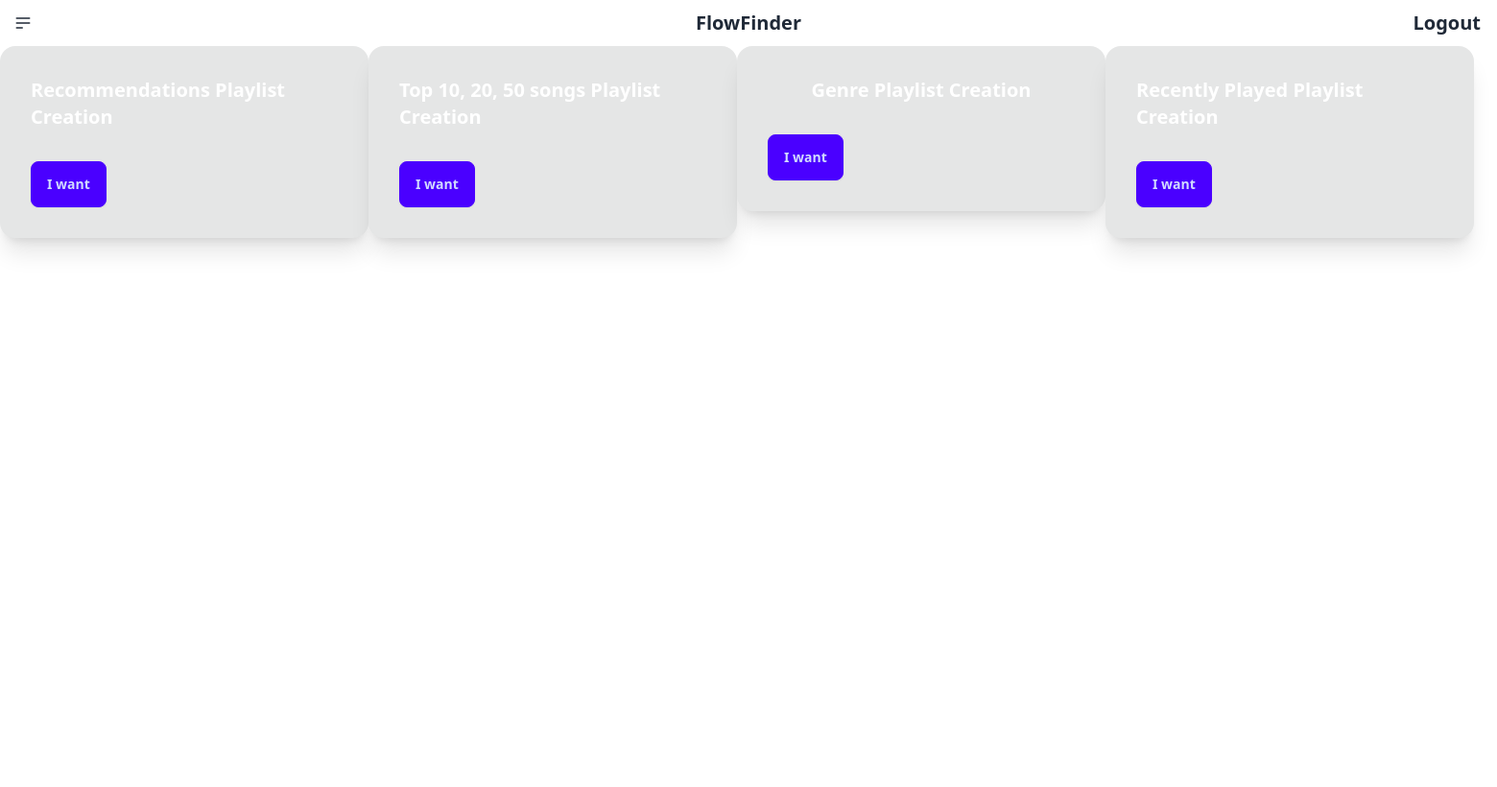
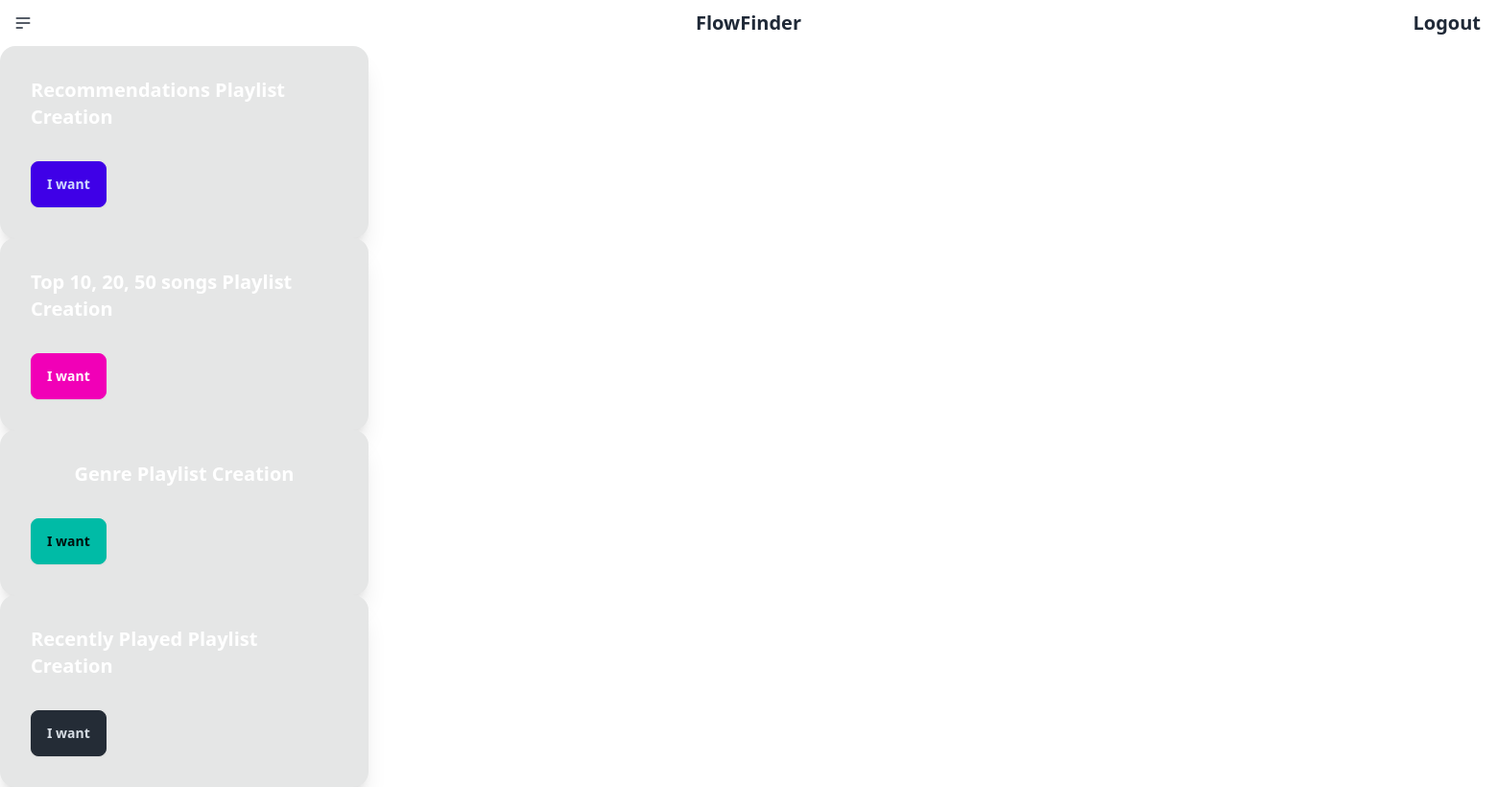
Before and after one commit to taddmtii/FlowFinder, a Flask app: page /createCustomPlaylist in a window 1560 px wide. Shown: the whole page at 96% size. Before the commit the page ends 263 px from the top, so only its background shows below. Run offline with Flask 3, Linux system fonts and the light colour scheme; some libraries are stand-ins or nearby versions.

Commit message:
fixed button (added as part of form)

```diff
--- a/templates/createCustomPlaylist.html
+++ b/templates/createCustomPlaylist.html
@@ -33,7 +33,7 @@
 </navbar>
 
 <body>
-    <div class="flex flex-row">
+    <div class="flex flex-col">
         <!--Recommendations Playlist Creation-->
         <div>
             <div class="card w-96 bg-base-300 shadow-xl">
@@ -41,7 +41,7 @@
                     <h2 class="m-auto card-title font-bold text-white pb-6">Recommendations Playlist Creation</h2>
                     <div class="flex gap-4 h-full items-center">
                         <div class="flex flex-col">
-                            <button class="btn btn-primary"><a href="/createRecommendationsPlaylist">I want</a></button>
+                            <button class="btn btn-active btn-primary"><a href="/createRecommendationsPlaylist">I want</a></button>
                         </div>
                     </div>
                 </div>
@@ -54,7 +54,7 @@
                     <h2 class="m-auto card-title font-bold text-white pb-6">Top 10, 20, 50 songs Playlist Creation</h2>
                     <div class="flex gap-4 h-full items-center">
                         <div class="flex flex-col">
-                            <button class="btn btn-primary"><a href="/createTopTracksPlaylist">I want</a></button>
+                            <button class="btn btn-active btn-secondary"><a href="/createTopTracksPlaylist">I want</a></button>
                         </div>
                     </div>
                 </div>
@@ -67,7 +67,7 @@
                     <h2 class="m-auto card-title font-bold text-white pb-6">Genre Playlist Creation</h2>
                     <div class="flex gap-4 h-full items-center">
                         <div class="flex flex-col">
-                            <button class="btn btn-primary"><a href="/createPlaylistGenre">I want</a></button>
+                            <button class="btn btn-active btn-accent"><a href="/createPlaylistGenre">I want</a></button>
                         </div>
                     </div>
                 </div>
@@ -80,7 +80,7 @@
                     <h2 class="m-auto card-title font-bold text-white pb-6">Recently Played Playlist Creation</h2>
                     <div class="flex gap-4 h-full items-center">
                         <div class="flex flex-col">
-                            <button class="btn btn-primary"><a href="/createRecentlyPlayedPlaylist">I want</a></button>
+                            <button class="btn btn-active btn-neutral"><a href="/createRecentlyPlayedPlaylist">I want</a></button>
                         </div>
                     </div>
                 </div>
--- a/templates/createRecommendationsPlaylist.html
+++ b/templates/createRecommendationsPlaylist.html
@@ -62,9 +62,9 @@
                 {% for id in recommendationsIDs %}
                 <input type="hidden" name="recommendationsIDs[]" value="{{ id }}">
                 {% endfor %}
+                <button type="submit" class="btn btn-accent">Create Recommendations Playlist ({{ num_songs }})</button>
+                <button class="btn btn-outline btn-error"><a href="/createCustomPlaylist">Go Back</a></button>
             </form>
-            <button type="submit" class="btn btn-accent">Create Recommendations Playlist ({{ num_songs }})</button>
-            <button class="btn btn-outline btn-error"><a href="/createCustomPlaylist">Go Back</a></button>
         </div>
     </div>
 </div>
--- a/templates/createTopTracksPlaylist.html
+++ b/templates/createTopTracksPlaylist.html
@@ -30,4 +30,6 @@
         </div>
     </navbar>
 
+
+
 </html>
```
